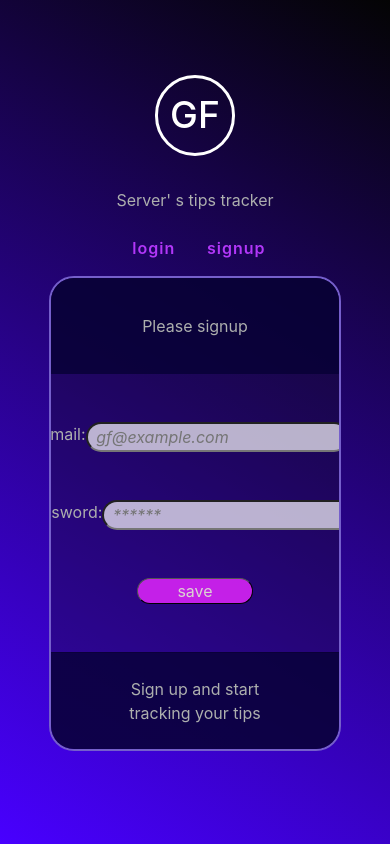
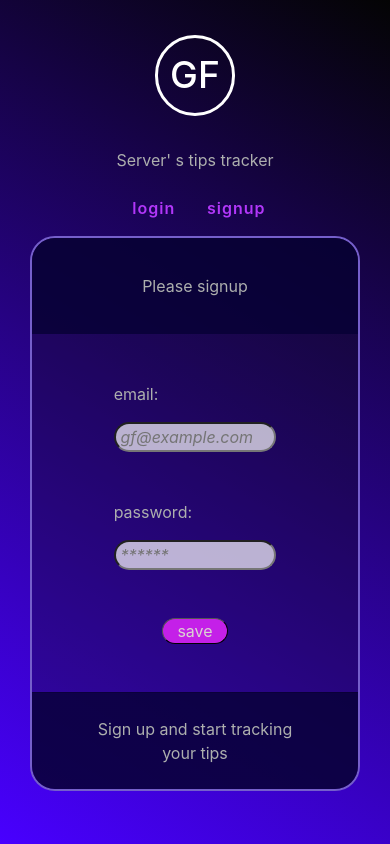
Before and after one commit to Saidou25/TipsTracker, a React (Vite) app: page /signup in a window 390 px wide. Built offline with nearby package versions, Linux system fonts and the light colour scheme; no server answers.

Commit message:
worked on styling loginForm, signupForm, dashboard and enterTipsForm

```diff
--- a/src/components/Button.css
+++ b/src/components/Button.css
@@ -3,7 +3,7 @@
   /* border: solid; */
   border-width: 1px;
   border-radius: 2em !important;
-  width: 20% !important;
+  width: 40% !important;
   margin: auto;
   margin-top: 2%;
   color: rgb(220, 210, 210);
--- a/src/components/Card.css
+++ b/src/components/Card.css
@@ -10,12 +10,20 @@
   -moz-osx-font-smoothing: grayscale;
 } */
 /* ------ login && signup ---------------------- */
-.login-form,
 .signup-form,
-.tips-form {
-  width: 80%;
-  margin: auto;
+.login-form {
+  display: flex;
+  width: 40%;
+  margin: auto !important;
 }
+.login-signup {
+  display: flex;
+  flex-direction: column;
+  justify-content: center;
+  padding-bottom: 2rem;
+  margin: 0;
+}
+
 .div-label {
   display: inline;
   display: flex;
@@ -23,6 +31,7 @@
   padding-bottom: 2rem;
   margin: 0;
 }
+
 .login-input,
 .signup-input,
 .tips-input {
@@ -51,7 +60,7 @@
 /* -------------- update profilePicture ------------- */
 .progress {
   height: 10% !important;
- background-color: transparent !important;
+  background-color: transparent !important;
   color: rgba(198, 135, 209, 0.92) !important;
   font-size: 1rem !important;
 }
@@ -85,7 +94,7 @@ svg {
 }
 /* ---------------- tipsForm ---------------------- */
 .tips-form {
-  width: 80%;
+  width: 40%;
   margin: auto !important;
 }
 /* ---------------- remove some default css ------- */
@@ -151,15 +160,31 @@ svg {
     opacity: 1;
   }
 }
-@media screen and (max-width: 430px) {
+@media screen and (max-width: 1440px) {
+  .tips-form {
+  width: 60%;
+  margin: auto;
+}
+@media screen and (max-width: 1030px) {
+  .login-sinup {
+    display: flex !important;
+    flex-direction: column !important;
+  }
+}
+}
+@media screen and (max-width: 950px) {
+  .tips-form {
+    width: 60%;
+    margin: auto !important;
+  }
+}
+@media screen and (max-width: 850px) {
   .main-card {
-    width: 80% !important;
+    width: 70% !important;
   }
   .login-form,
   .signup-form {
-    width: 100%;
-    margin: 0;
-    padding: 0;
+    width: 50%;
   }
   .photo-url {
     width: 100px;
@@ -179,3 +204,60 @@ svg {
     justify-content: center;
   }
 }
+@media screen and (max-width: 600px) {
+  .main-card {
+    width: 85% !important;
+  }
+  .photo-url {
+    width: 100px;
+    height: 100px;
+    border-radius: 50%;
+    aspect-ratio: 1 / 1;
+    background-position: cover;
+    margin-top: 4%;
+  }
+  .update-start {
+    margin-bottom: 3%;
+    display: flex;
+    justify-content: center !important;
+  }
+  .update-end {
+    display: flex;
+    justify-content: center;
+  }
+}
+@media screen and (max-width: 460px) {
+  .main-card {
+    width: 90% !important;
+  }
+  /* .login-form,
+  .signup-form {
+    width: 100%;
+  } */
+  .photo-url {
+    width: 100px;
+    height: 100px;
+    border-radius: 50%;
+    aspect-ratio: 1 / 1;
+    background-position: cover;
+    margin-top: 4%;
+  }
+  .update-start {
+    margin-bottom: 3%;
+    display: flex;
+    justify-content: center !important;
+  }
+  .update-end {
+    display: flex;
+    justify-content: center;
+  }
+}
+@media screen and (max-width: 450px) {
+  .div-label {
+    display: inline;
+    display: flex;
+    justify-content: center;
+    padding-bottom: 2rem;
+    width: 100% !important;
+  }
+}
--- a/src/components/CardBodyDashboard.jsx
+++ b/src/components/CardBodyDashboard.jsx
@@ -10,7 +10,7 @@ const CardBodyDashboard = ({ cardBodyTemplate }) => {
   const [displayTips, setDisplayTips] = useState();
 
   const { showDashboardMediaView } = useMonitorWidth(); // Evaluate if user is on a mobile screen or not
-
+  console.log(cardBodyTemplate);
   const today = new Date(); // get today's date
   // ______________________________code for adding tips and display a weekly total tips___________________________
   const newTipsArr = [];
@@ -21,7 +21,9 @@ const CardBodyDashboard = ({ cardBodyTemplate }) => {
   useEffect(() => {
     if (cardBodyTemplate.tips) {
       // Checks if tips is an array or object and handles accordingly
-      const tipsArray = Array.isArray(cardBodyTemplate.tips) ? cardBodyTemplate.tips : [cardBodyTemplate.tips];
+      const tipsArray = Array.isArray(cardBodyTemplate.tips)
+        ? cardBodyTemplate.tips
+        : [cardBodyTemplate.tips];
       const currentUserTips = monthTipsArray(tipsArray);
       const filteredTips = currentUserTips.filter((tip) => {
         let tipDate = new Date(tip.date);
@@ -53,28 +55,26 @@ const CardBodyDashboard = ({ cardBodyTemplate }) => {
             <span className="col-3">date</span>
             <span className="col-2">
               <FaSackDollar />
-              <span>
-                tips(<i>gross</i>)
-              </span>
+              <span>gross</span>
             </span>
             <span className="col-2">
               <GiCoins />
-              tips(<i>net</i>)
+              net
             </span>
           </>
         ) : (
           // if mobile screen we display that way
-          <div className="">
+          <>
             <span className="col-4">date</span>
             <span className="col-4">
               <FaSackDollar />
-              tips(<i>gross</i>)
+              gross
             </span>
             <span className="col-4">
               <GiCoins />
-              tips(<i>net</i>)
+              net
             </span>
-          </div>
+          </>
         )}
       </div>
     );
@@ -167,7 +167,8 @@ const CardBodyDashboard = ({ cardBodyTemplate }) => {
 
   return (
     <div className="wild">
-      <div className="you g-0 m-0 p-0">{renderTitles()}</div>
+      {/* <div className="g-0 m-0 p-0">{renderTitles()}</div> */}
+      {renderTitles()}
       <div className="dashboard-alignment py-2">
         {displayTips && // slice(): Creates a shallow copy of the displayTips array, ensuring we don't modify the original array.
           displayTips
@@ -177,7 +178,7 @@ const CardBodyDashboard = ({ cardBodyTemplate }) => {
               <div className="row g-0" key={`${tip.date}-${index}`} tip={tip}>
                 {showDashboardMediaView === false && (
                   <>
-                    <span className="col-lg-2 col-sm-0">
+                    <span className="col-2">
                       {(() => {
                         const [month, day, year] = tip.date.split("/"); // Extract month, day, year
 
--- a/src/components/CardBodyLogin.jsx
+++ b/src/components/CardBodyLogin.jsx
@@ -59,11 +59,11 @@ const CardBodyLogin = ({ cardBodyTemplate }) => {
         <br />
         {cardBodyTemplate.fields &&
           cardBodyTemplate.fields.map((field) => (
-            <div className="div-label" key={field.label}>
+            <div className="login-signup" key={field.label}>
               <label
                 data-testid={`enterTipsForm-label-${field.label}`}
                 htmlFor={field.label}
-                className="col-lg-3 col-sm-6 mb-3"
+                className="col-12 mb-3"
                 name={field.label}
               >
                 {field.label}:
@@ -72,7 +72,7 @@ const CardBodyLogin = ({ cardBodyTemplate }) => {
                 data-testid="login"
                 id={field.label}
                 type={field.type}
-                className="col-lg-6 col-sm-6 login-input mb-3"
+                className="col-12 login-input mb-3"
                 placeholder={field.placeholder}
                 style={{
                   fontStyle: "oblique",
--- a/src/components/CardBodySignup.jsx
+++ b/src/components/CardBodySignup.jsx
@@ -89,11 +89,11 @@ const CardBodySignup = ({ cardBodyTemplate }) => {
         <br />
         {cardBodyTemplate?.fields &&
           cardBodyTemplate.fields.map((field) => (
-            <div className="div-label" key={field.label}>
+            <div className="login-signup" key={field.label}>
               <label
                 data-testid={`enterTipsForm-label-${field.label}`}
                 htmlFor={field.label}
-                className="col-lg-6 col-sm-6 mb-3 label-end"
+                className="col-12 mb-3"
                 name={field.label}
               >
                 {field.label}:
@@ -102,7 +102,7 @@ const CardBodySignup = ({ cardBodyTemplate }) => {
                 data-testid="input"
                 id={field.label}
                 type={field.type}
-                className="col-lg-4 col-sm-6 signup-input mb-3 input-start"
+                className="col-12 signup-input mb-3"
                 placeholder={field.placeholder}
                 style={{
                   fontStyle: "oblique",
--- a/src/components/CardBodyTipsForm.jsx
+++ b/src/components/CardBodyTipsForm.jsx
@@ -227,7 +227,7 @@ const CardBodyTipsForm = ({ cardBodyTemplate }) => {
               <label
                 data-testid={`enterTipsForm-label-${field.label}`}
                 htmlFor={field.label}
-                className="col-lg-3 col-sm-6 mb-"
+                className="col-6"
                 name={field.label}
               >
                 {field.label}:
@@ -240,7 +240,7 @@ const CardBodyTipsForm = ({ cardBodyTemplate }) => {
                 id={field.label}
                 inputMode="numeric"
                 type={field.type}
-                className="col-lg-6 col-sm-6 login-input mb-3"
+                className="col-6 login-input mb-3"
                 placeholder={field.placeholder}
                 style={{
                   fontStyle: "oblique",
```
Also changed, not shown: 2 other files (tests, documents, lock files or other folders).
